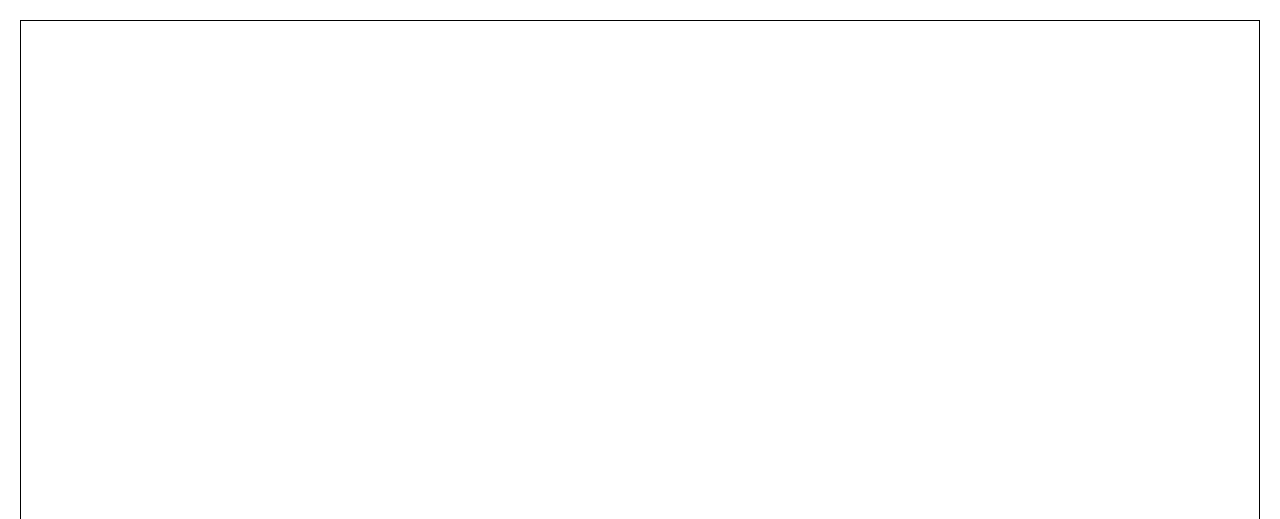
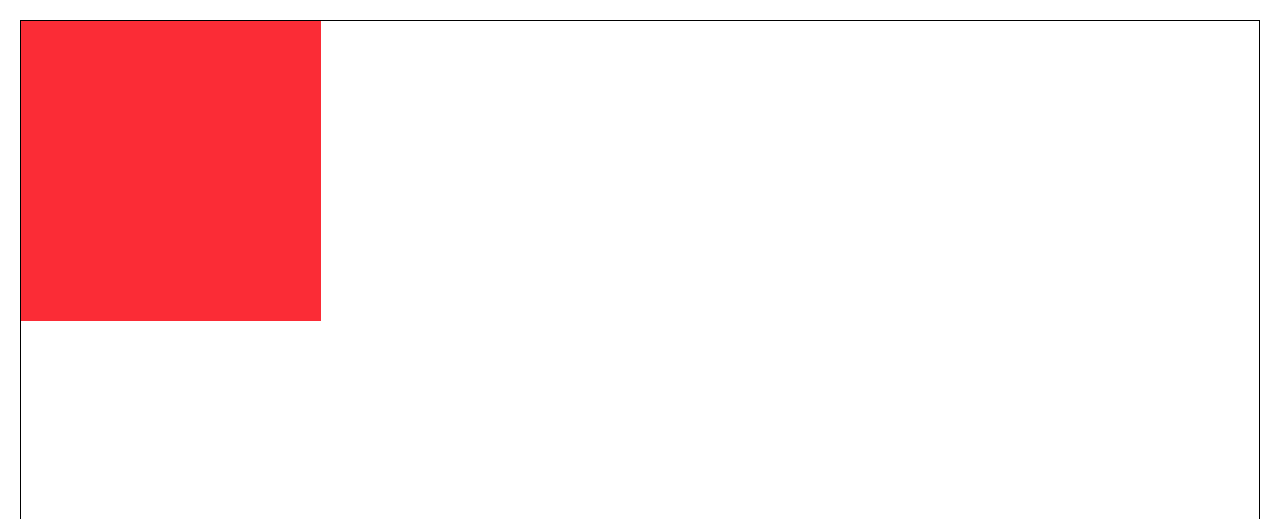
Before and after one commit to Albastaki999/Tailwind, a website: page index.html in a window 1280 px wide. Shown: the top 519 px of the page. Drawn offline with Linux system fonts and the light colour scheme.

Commit message:
changed width

```diff
--- a/index.html
+++ b/index.html
@@ -17,7 +17,7 @@
     </div> -->
     <div class="h-[500px] w-full border">
         <div
-            class="h-[300px] w-[100px] bg-red-500 hover:translate-x-[100px] hover:rotate-90 transition-all duration-[2s]">
+            class="h-[300px] w-[300px] bg-red-500 hover:translate-x-[100px] hover:rotate-90 transition-all duration-[2s]">
 
         </div>
 
```
Also changed, not shown: src/output.css.
